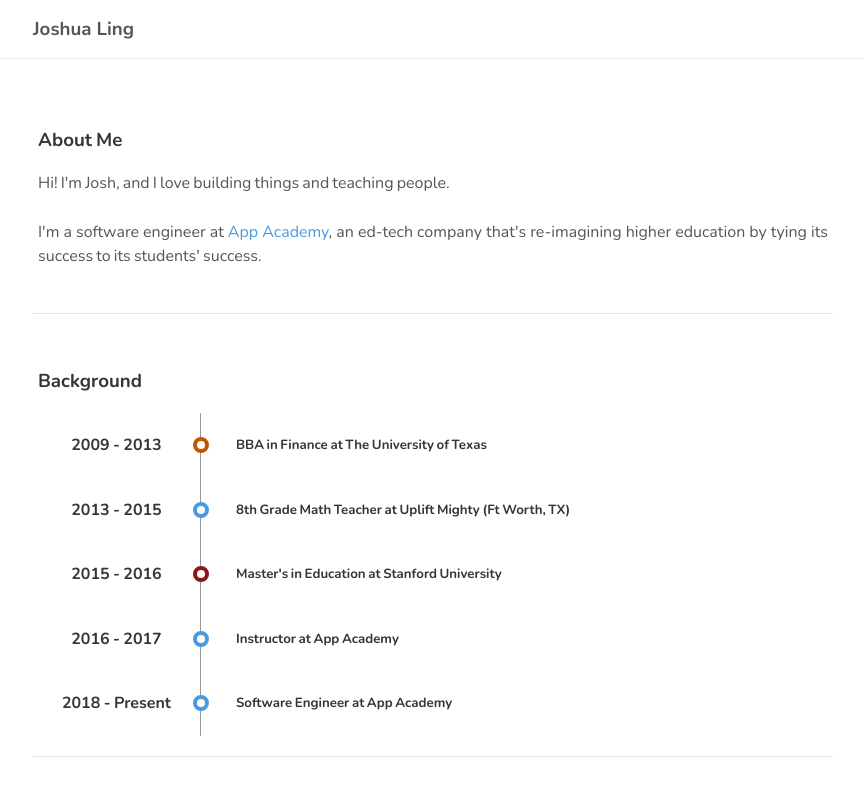
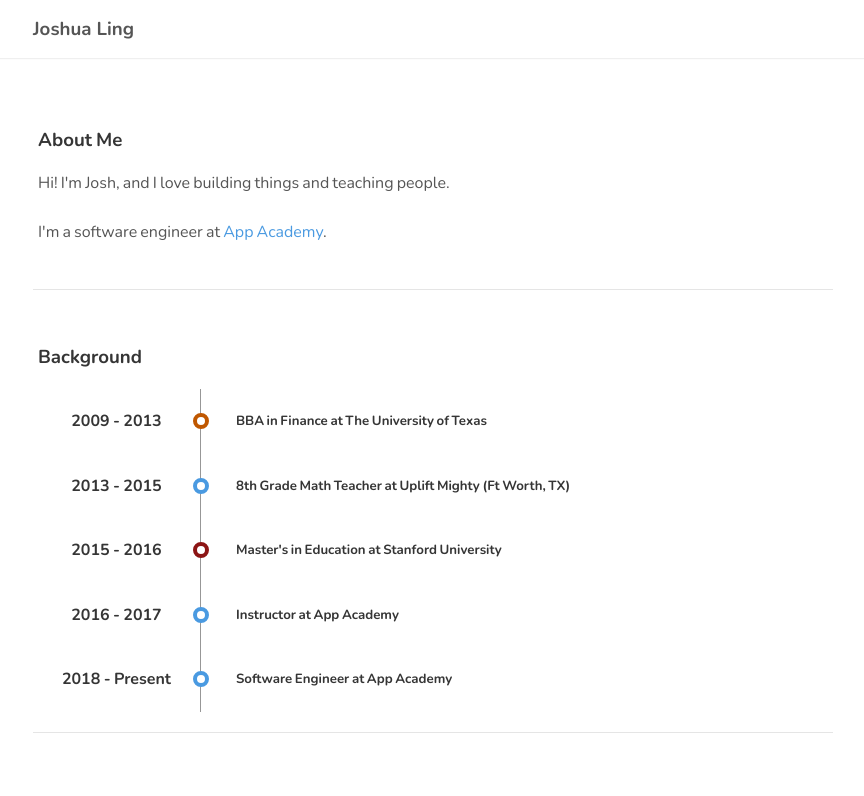
Before and after one commit to joshling1919/joshling1919.github.io, a Jekyll site: the page built from index.html, in a window 1280 px wide. Shown: the top 796 px of the page, without its empty margins (207-1071 px from the left). Built offline with Jekyll 4.4.1, drawn with Linux system fonts in a browser that asks for light colours; the list of posts is cut into pages by our own code.

Commit message:
Update page

```diff
--- a/_layouts/home.html
+++ b/_layouts/home.html
@@ -10,9 +10,7 @@ layout: default
 
     <p>
       I'm a software engineer at
-      <a href="https://appacademy.io">App Academy</a>, an ed-tech company that's
-      re-imagining higher education by tying its success to its students'
-      success.
+      <a href="https://appacademy.io">App Academy</a>.
     </p>
     <div></div>
   </section>
```
